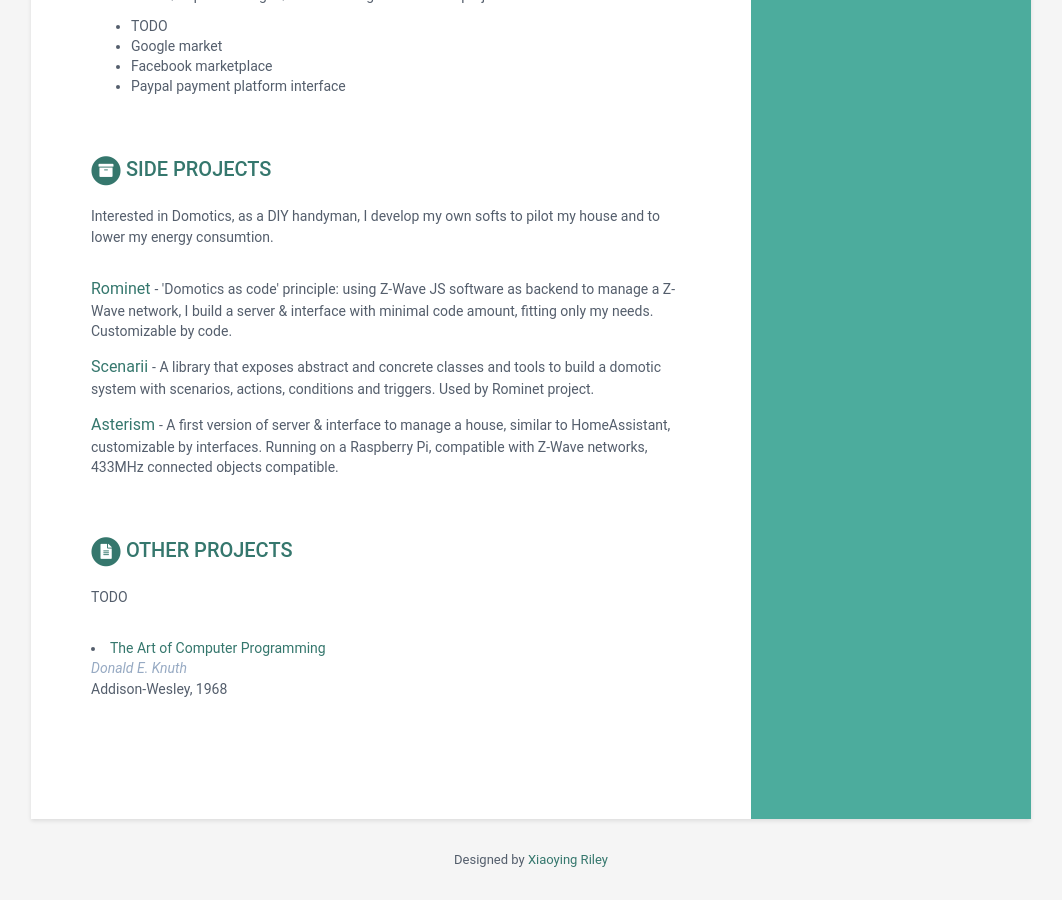
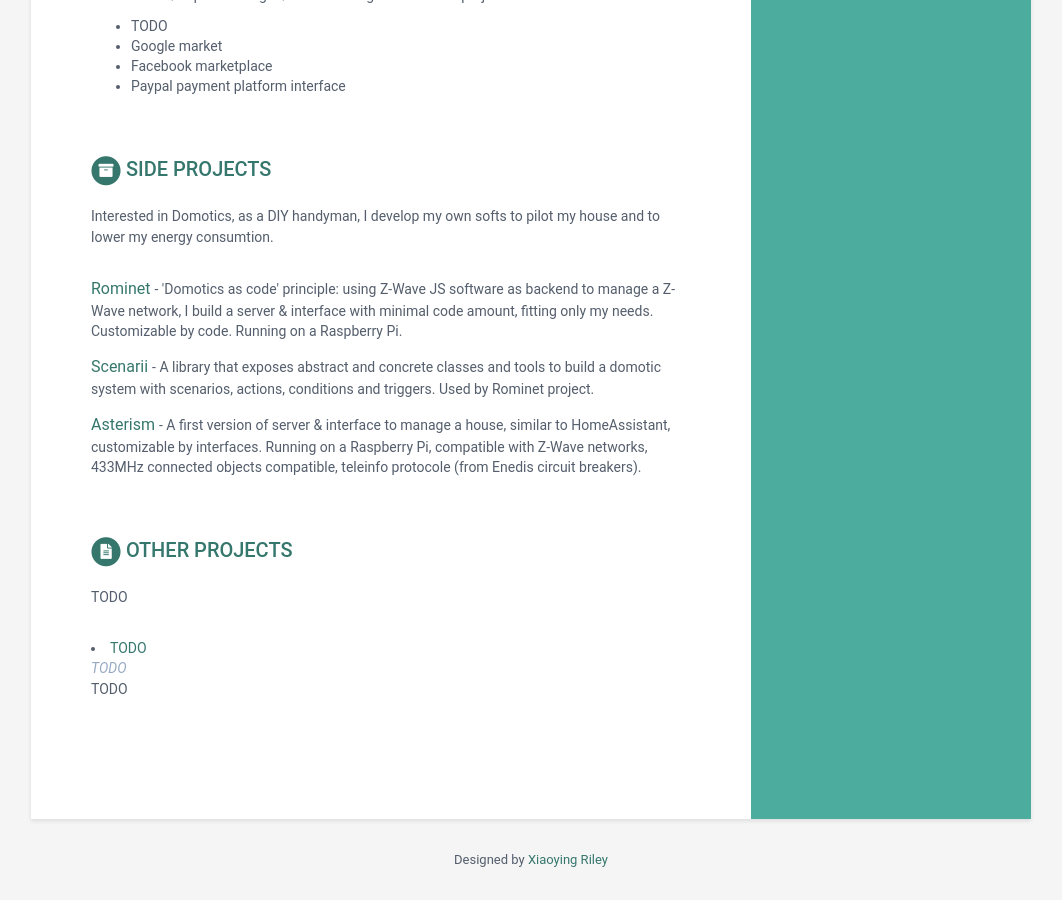
Before and after one commit to gxapplications/gxapplications, a Jekyll site: the page built from index.html, in a window 1280 px wide and 900 px high, scrolled down 1373 px. Shown: the whole window, without its empty margins (109-1171 px from the left). Built offline with Jekyll 4.4.1, drawn with Linux system fonts in a browser that asks for light colours.

Commit message:
Update data.yml

```diff
--- a/_data/data.yml
+++ b/_data/data.yml
@@ -145,23 +145,23 @@ projects:
     assignments:
       - title: Rominet
         link: "#"
-        tagline: "'Domotics as code' principle: using Z-Wave JS software as backend to manage a Z-Wave network, I build a server & interface with minimal code amount, fitting only my needs. Customizable by code."
+        tagline: "'Domotics as code' principle: using Z-Wave JS software as backend to manage a Z-Wave network, I build a server & interface with minimal code amount, fitting only my needs. Customizable by code. Running on a Raspberry Pi."
       - title: Scenarii
         link: "#"
         tagline: "A library that exposes abstract and concrete classes and tools to build a domotic system with scenarios, actions, conditions and triggers. Used by Rominet project."
       - title: Asterism
         link: "#"
-        tagline: "A first version of server & interface to manage a house, similar to HomeAssistant, customizable by interfaces. Running on a Raspberry Pi, compatible with Z-Wave networks, 433MHz connected objects compatible."
+        tagline: "A first version of server & interface to manage a house, similar to HomeAssistant, customizable by interfaces. Running on a Raspberry Pi, compatible with Z-Wave networks, 433MHz connected objects compatible, teleinfo protocole (from Enedis circuit breakers)."
 
 publications:
     title: Other projects
     intro: |
       TODO
     papers:
-      - title: The Art of Computer Programming
+      - title: TODO
         link: "#"
-        authors: Donald E. Knuth
-        conference: Addison-Wesley, 1968
+        authors: TODO
+        conference: TODO
 
 footer: >
     Designed by <a href="http://themes.3rdwavemedia.com" target="_blank" rel="nofollow">Xiaoying Riley</a>
```
